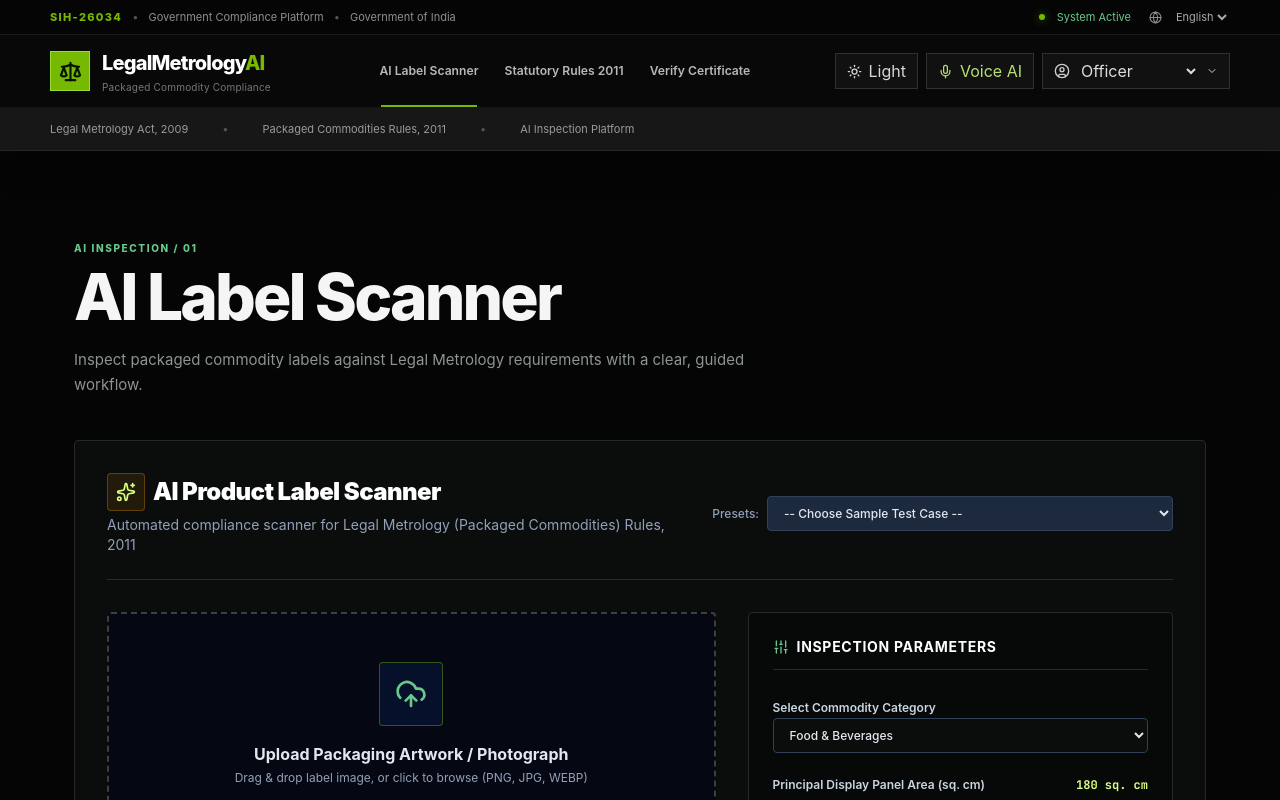
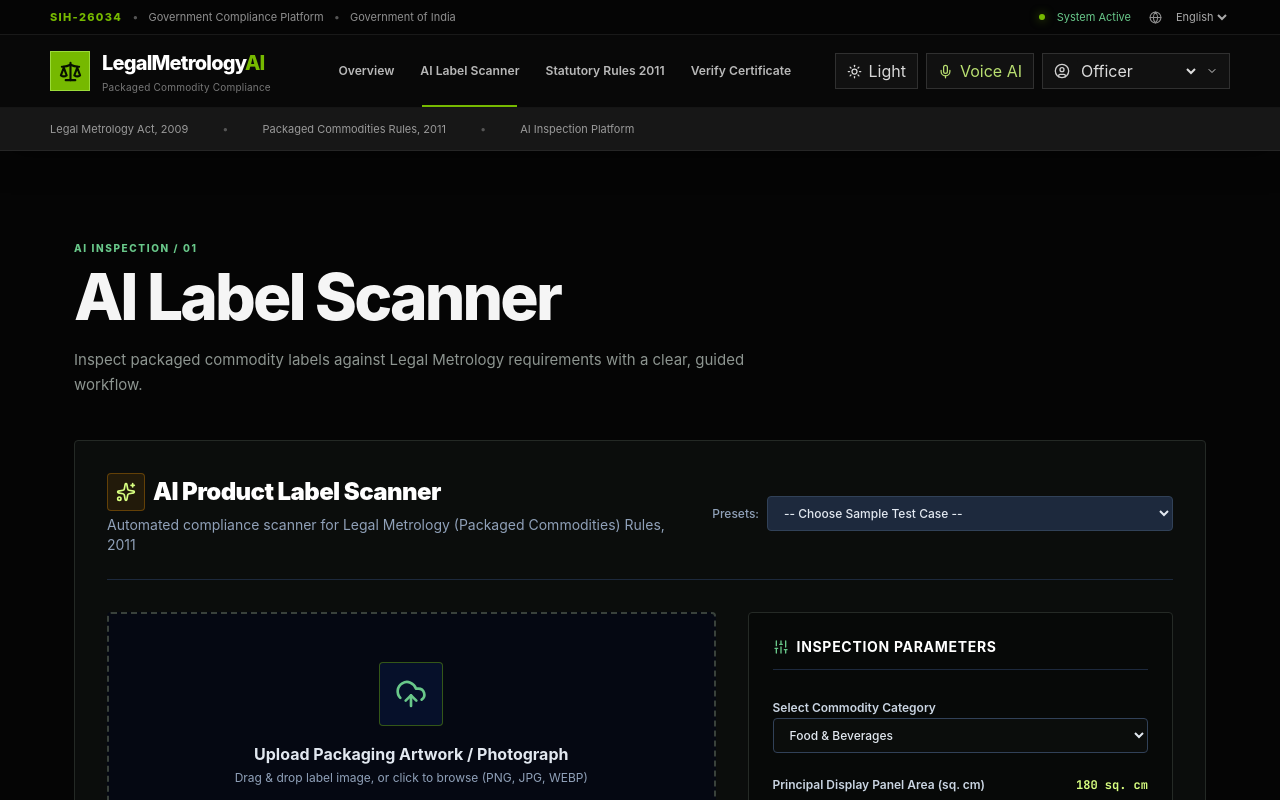
Before and after one commit to Newton-ns/inside-the-ai-min, a React (Vite) app: page /scanner in a window 1280 px wide. Shown: the top 800 px of the page. Built offline with nearby package versions, Linux system fonts and the light colour scheme.

Commit message:
Add Overview to primary navigation

```diff
--- a/src/components/common/Header.tsx
+++ b/src/components/common/Header.tsx
@@ -13,6 +13,7 @@ export const Header: React.FC<HeaderProps> = ({ onOpenVoiceAssistant, theme = 'd
   const location = useLocation();
 
   const navLinks = [
+    { to: '/', label: 'Overview' },
     { to: '/scanner', label: 'AI Label Scanner' },
     { to: '/rules', label: 'Statutory Rules 2011' },
     { to: '/verify', label: 'Verify Certificate' },
@@ -41,7 +42,9 @@ export const Header: React.FC<HeaderProps> = ({ onOpenVoiceAssistant, theme = 'd
 
           <nav className="classic-links" aria-label="Primary navigation">
             {navLinks.map((link) => {
-              const active = location.pathname === link.to || (link.to === '/verify' && location.pathname.startsWith('/verify/'));
+              const active = link.to === '/'
+                ? location.pathname === '/'
+                : location.pathname === link.to || (link.to === '/verify' && location.pathname.startsWith('/verify/'));
               return <Link key={link.to} to={link.to} className={active ? 'active' : ''}>{link.label}</Link>;
             })}
           </nav>
```
